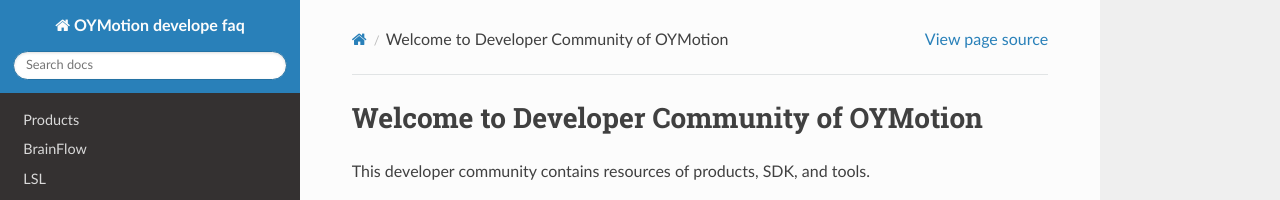
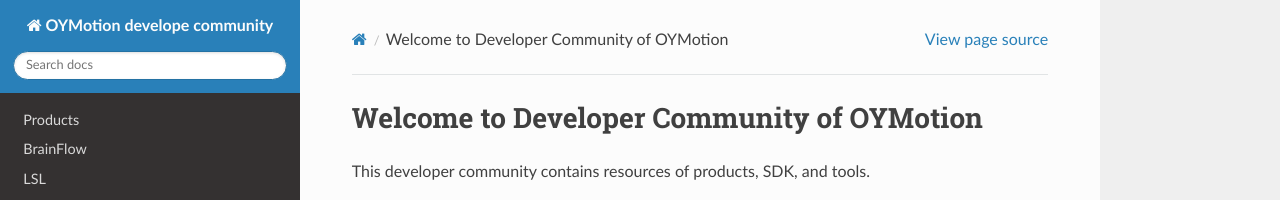
Before and after one commit to oymotion/develope_faq, a Sphinx documentation site: the page built from doc/source/index.rst, in a window 1280 px wide. Shown: the top 200 px of the page. Built offline with Sphinx 7.4.7 and the Read the Docs theme 3.1.0, drawn with Linux system fonts in a browser that asks for light colours.

Commit message:
change community

```diff
--- a/doc/source/conf.py
+++ b/doc/source/conf.py
@@ -6,7 +6,7 @@
 # -- Project information -----------------------------------------------------
 # https://www.sphinx-doc.org/en/master/usage/configuration.html#project-information
 
-project = 'OYMotion develope faq'
+project = 'OYMotion develope community'
 copyright = '2025, OYMotion Co., Ltd.'
 author = 'Martin Ye'
 
```
